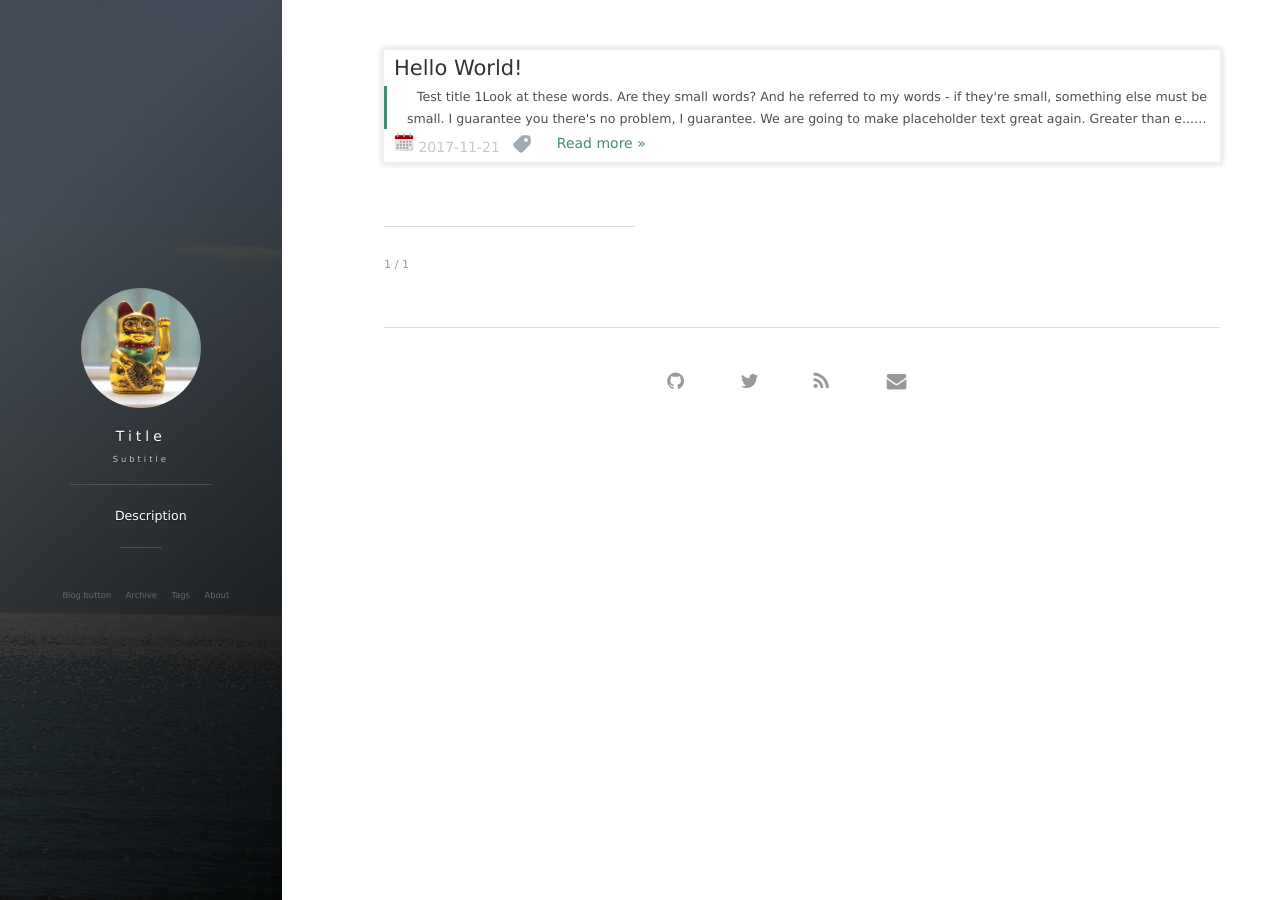
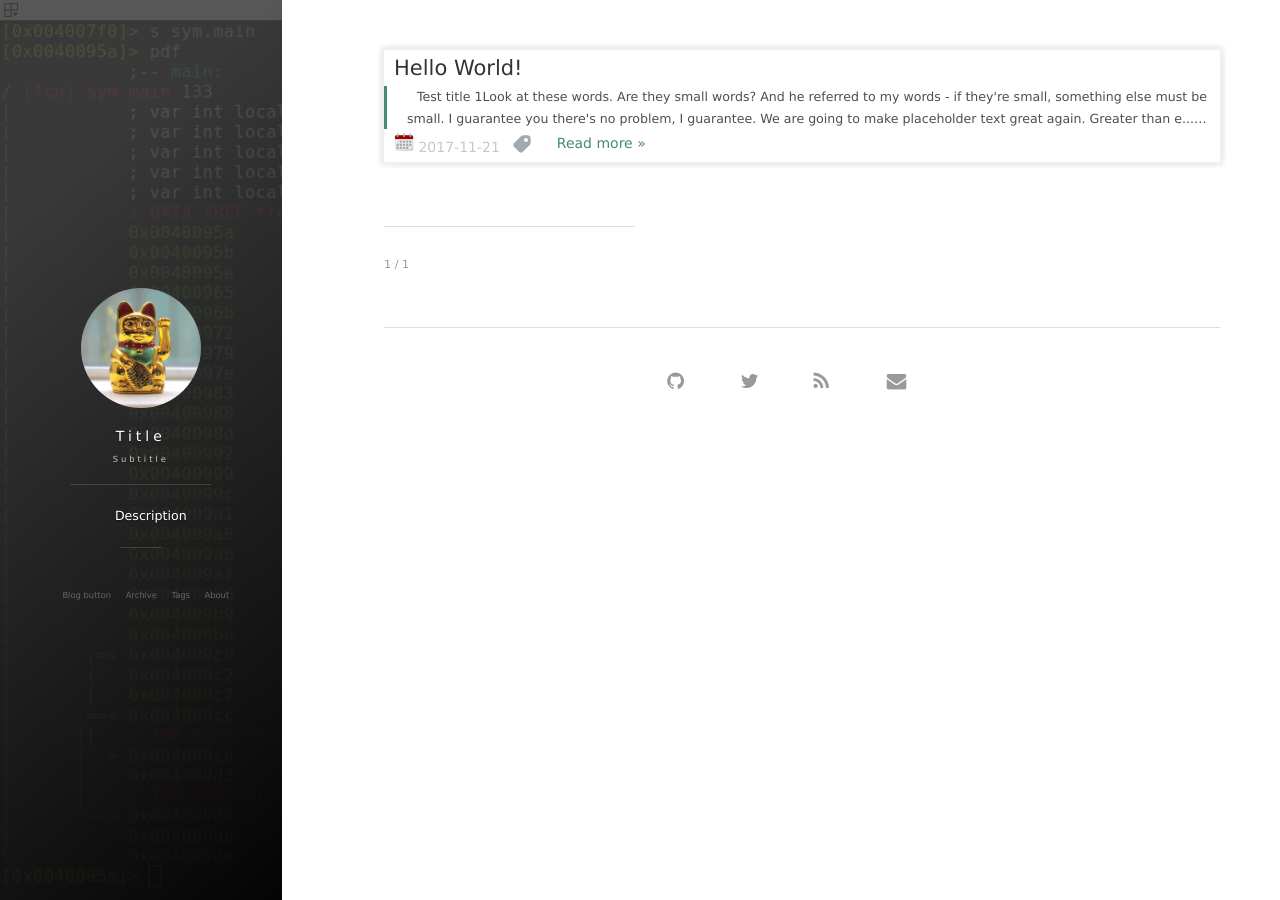
Before and after one commit to SrFlipFlop/srflipflop.github.io, a Jekyll site: the page built from index.html, in a window 1280 px wide. Built offline with Jekyll 4.4.1, drawn with Linux system fonts in a browser that asks for light colours; nearby versions of some CDN libraries; the list of posts is cut into pages by our own code; comment, search, counter and statistics services are not loaded.

Commit message:
change background

```diff
--- a/_includes/side-panel.html
+++ b/_includes/side-panel.html
@@ -1,4 +1,4 @@
-<header class="panel-cover panel-cover--collapsed" style="background-image: url('/images/background-cover.jpg')">
+<header class="panel-cover panel-cover--collapsed" style="background-image: url('/images/background.png')">
   <div class="panel-main">
 
     <div class="panel-main__inner panel-inverted">
--- a/css/main.css
+++ b/css/main.css
@@ -517,7 +517,7 @@ img::-moz-selection {
     width: 100%;
     max-width: none;
     height: 100%;
-    background: url(/images/background-cover.jpg) top left no-repeat #666666;
+    background: url(/images/background.png) top left no-repeat #666666;
     background-size: cover; }
 
   .panel-cover--collapsed {
```
Also changed, not shown: images/background.png (added).
